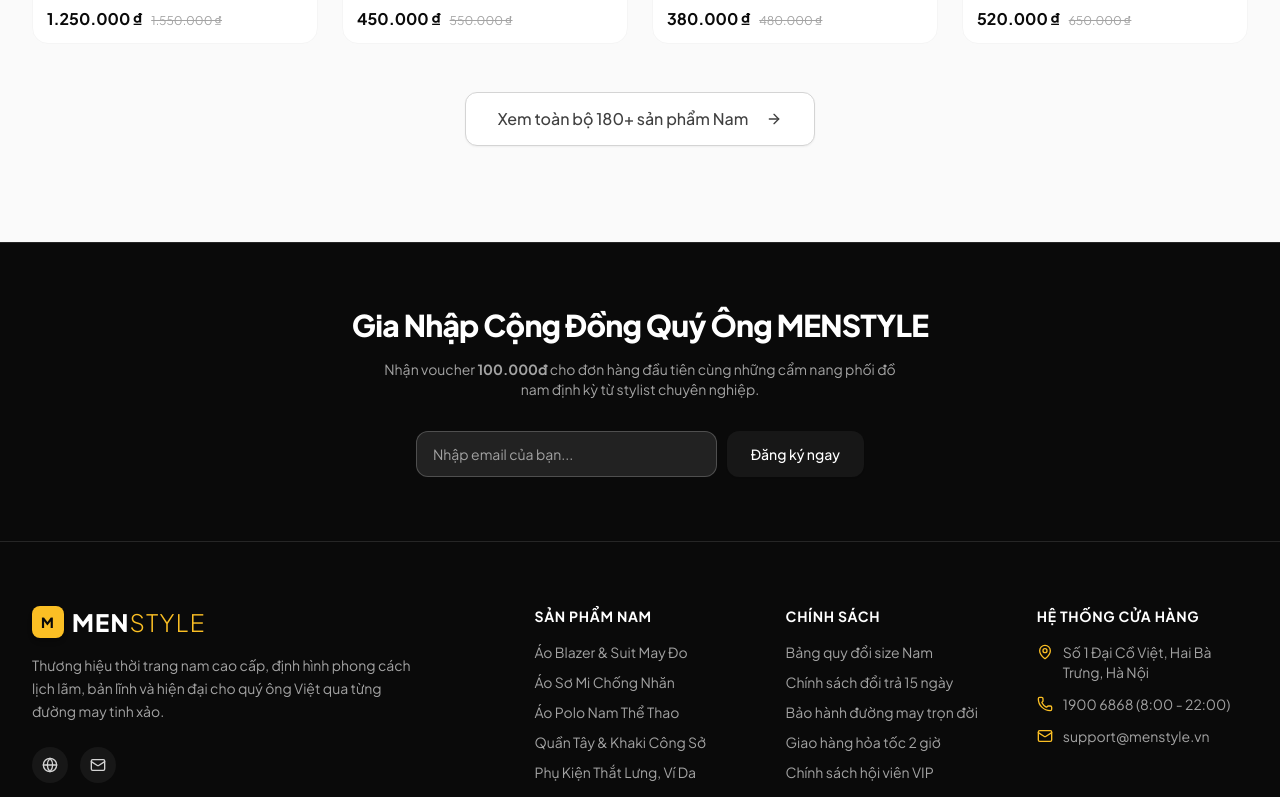
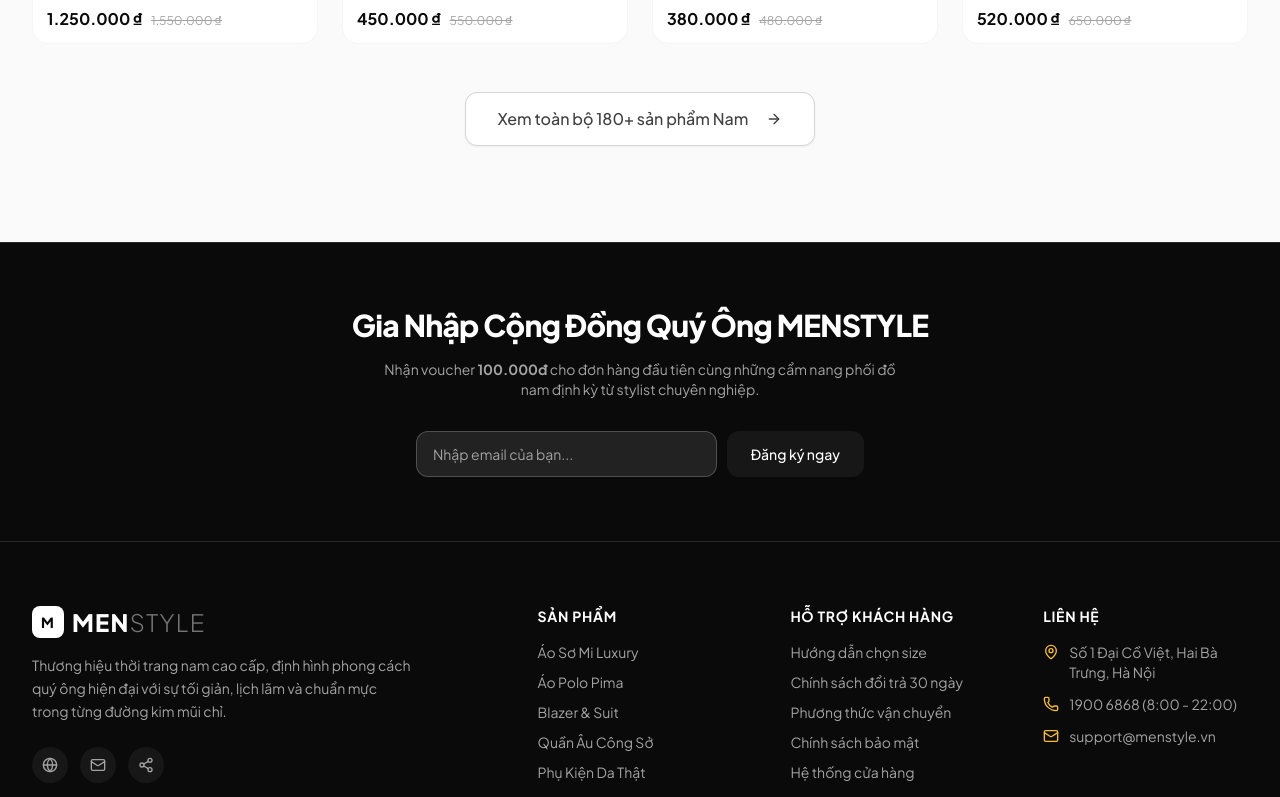
Before and after one commit to ngtrhung2808-bit/MENSTYLE, a React (Vite) app: page / in a window 1280 px wide. Shown: the part 2000-2797 px from the top of the page. Built offline with nearby package versions, Linux system fonts and the light colour scheme.

Commit message:
fix(ui): bo nut Admin tren Header khach hang, dua ve cong quan tri kin o Footer

```diff
--- a/src/App.jsx
+++ b/src/App.jsx
@@ -231,7 +231,10 @@
       </main>
 
       {/* 6. Footer */}
-      <Footer />
+      <Footer onNavigate={(tab) => {
+        setCurrentTab(tab);
+        window.scrollTo({ top: 0, behavior: 'smooth' });
+      }} />
 
       {/* 7. Modal Chi Tiết Sản Phẩm (PDP) */}
       <ProductDetailModal
--- a/src/components/layout/Footer.jsx
+++ b/src/components/layout/Footer.jsx
@@ -1,60 +1,62 @@
 import React from 'react';
-import { Mail, Phone, MapPin, Globe } from 'lucide-react';
+import { Mail, Phone, MapPin, Globe, Share2 } from 'lucide-react';
 
-export const Footer = () => {
+export const Footer = ({ onNavigate }) => {
   return (
-    <footer className="bg-neutral-950 text-neutral-300 pt-16 pb-12 border-t border-neutral-800">
-      <div className="max-w-7xl mx-auto px-4 sm:px-6 lg:px-8">
-        <div className="grid grid-cols-1 md:grid-cols-2 lg:grid-cols-5 gap-10 pb-12 border-b border-neutral-800">
-
-          {/* Cột 1: Thông tin thương hiệu MENSTYLE */}
+    <footer className="bg-neutral-950 text-white border-t border-neutral-800">
+      <div className="max-w-7xl mx-auto px-4 sm:px-6 lg:px-8 py-12 sm:py-16">
+        <div className="grid grid-cols-1 md:grid-cols-2 lg:grid-cols-5 gap-8 lg:gap-12">
+          {/* Cột 1: Thông tin thương hiệu */}
           <div className="lg:col-span-2 space-y-4">
-            <a href="#" className="flex items-center gap-2 font-black text-2xl tracking-wider text-white">
-              <span className="w-8 h-8 rounded-lg bg-amber-400 text-neutral-950 flex items-center justify-center text-sm font-black shadow-md">
+            <div className="flex items-center gap-2 font-black text-2xl tracking-wider text-white">
+              <span className="w-8 h-8 rounded-lg bg-white text-neutral-950 flex items-center justify-center text-sm font-black shadow-sm">
                 M
               </span>
-              <span>MEN<span className="text-amber-400 font-light">STYLE</span></span>
-            </a>
-            <p className="text-sm text-neutral-400 max-w-sm leading-relaxed">
-              Thương hiệu thời trang nam cao cấp, định hình phong cách lịch lãm, bản lĩnh và hiện đại cho quý ông Việt qua từng đường may tinh xảo.
+              <span>MEN<span className="text-neutral-500 font-light">STYLE</span></span>
+            </div>
+            <p className="text-neutral-400 text-sm max-w-sm leading-relaxed">
+              Thương hiệu thời trang nam cao cấp, định hình phong cách quý ông hiện đại với sự tối giản, lịch lãm và chuẩn mực trong từng đường kim mũi chỉ.
             </p>
             <div className="flex items-center gap-3 pt-2">
-              <a href="#" className="w-9 h-9 rounded-full bg-neutral-900 hover:bg-neutral-800 flex items-center justify-center text-neutral-300 hover:text-white transition">
+              <a href="#" className="w-9 h-9 rounded-full bg-neutral-900 flex items-center justify-center hover:bg-neutral-800 text-neutral-400 hover:text-white transition">
                 <Globe className="w-4 h-4" />
               </a>
-              <a href="#" className="w-9 h-9 rounded-full bg-neutral-900 hover:bg-neutral-800 flex items-center justify-center text-neutral-300 hover:text-white transition">
+              <a href="#" className="w-9 h-9 rounded-full bg-neutral-900 flex items-center justify-center hover:bg-neutral-800 text-neutral-400 hover:text-white transition">
                 <Mail className="w-4 h-4" />
+              </a>
+              <a href="#" className="w-9 h-9 rounded-full bg-neutral-900 flex items-center justify-center hover:bg-neutral-800 text-neutral-400 hover:text-white transition">
+                <Share2 className="w-4 h-4" />
               </a>
             </div>
           </div>
 
-          {/* Cột 2: Danh mục nam */}
+          {/* Cột 2: Bộ sưu tập */}
           <div>
-            <h4 className="text-white text-sm font-bold uppercase tracking-wider mb-4">Sản Phẩm Nam</h4>
+            <h4 className="font-bold text-sm tracking-wider uppercase text-white mb-4">Sản Phẩm</h4>
             <ul className="space-y-2.5 text-sm text-neutral-400">
-              <li><a href="#" className="hover:text-white transition">Áo Blazer & Suit May Đo</a></li>
-              <li><a href="#" className="hover:text-white transition">Áo Sơ Mi Chống Nhăn</a></li>
-              <li><a href="#" className="hover:text-white transition">Áo Polo Nam Thể Thao</a></li>
-              <li><a href="#" className="hover:text-white transition">Quần Tây & Khaki Công Sở</a></li>
-              <li><a href="#" className="hover:text-white transition">Phụ Kiện Thắt Lưng, Ví Da</a></li>
+              <li><a href="#" className="hover:text-white transition">Áo Sơ Mi Luxury</a></li>
+              <li><a href="#" className="hover:text-white transition">Áo Polo Pima</a></li>
+              <li><a href="#" className="hover:text-white transition">Blazer & Suit</a></li>
+              <li><a href="#" className="hover:text-white transition">Quần Âu Công Sở</a></li>
+              <li><a href="#" className="hover:text-white transition">Phụ Kiện Da Thật</a></li>
             </ul>
           </div>
 
-          {/* Cột 3: Hỗ trợ khách hàng */}
+          {/* Cột 3: Trợ giúp */}
           <div>
-            <h4 className="text-white text-sm font-bold uppercase tracking-wider mb-4">Chính Sách</h4>
+            <h4 className="font-bold text-sm tracking-wider uppercase text-white mb-4">Hỗ Trợ Khách Hàng</h4>
             <ul className="space-y-2.5 text-sm text-neutral-400">
-              <li><a href="#" className="hover:text-white transition">Bảng quy đổi size Nam</a></li>
-              <li><a href="#" className="hover:text-white transition">Chính sách đổi trả 15 ngày</a></li>
-              <li><a href="#" className="hover:text-white transition">Bảo hành đường may trọn đời</a></li>
-              <li><a href="#" className="hover:text-white transition">Giao hàng hỏa tốc 2 giờ</a></li>
-              <li><a href="#" className="hover:text-white transition">Chính sách hội viên VIP</a></li>
+              <li><a href="#" className="hover:text-white transition">Hướng dẫn chọn size</a></li>
+              <li><a href="#" className="hover:text-white transition">Chính sách đổi trả 30 ngày</a></li>
+              <li><a href="#" className="hover:text-white transition">Phương thức vận chuyển</a></li>
+              <li><a href="#" className="hover:text-white transition">Chính sách bảo mật</a></li>
+              <li><a href="#" className="hover:text-white transition">Hệ thống cửa hàng</a></li>
             </ul>
           </div>
 
           {/* Cột 4: Liên hệ */}
           <div>
-            <h4 className="text-white text-sm font-bold uppercase tracking-wider mb-4">Hệ Thống Cửa Hàng</h4>
+            <h4 className="font-bold text-sm tracking-wider uppercase text-white mb-4">Liên Hệ</h4>
             <div className="space-y-3 text-sm text-neutral-400">
               <div className="flex items-start gap-2.5">
                 <MapPin className="w-4 h-4 text-amber-400 shrink-0 mt-0.5" />
@@ -75,9 +77,16 @@
         {/* Bản quyền */}
         <div className="pt-8 flex flex-col sm:flex-row items-center justify-between text-xs text-neutral-500 gap-4">
           <p>© 2026 MENSTYLE - Thương hiệu thời trang nam cao cấp.</p>
-          <div className="flex gap-6">
+          <div className="flex items-center gap-6">
             <a href="#" className="hover:text-neutral-400">Điều khoản dịch vụ</a>
             <a href="#" className="hover:text-neutral-400">Chính sách bảo mật</a>
+            {/* Link Admin tinh tế dành riêng cho nội bộ quản lý */}
+            <button
+              onClick={() => onNavigate && onNavigate('admin')}
+              className="text-neutral-600 hover:text-amber-500 transition text-[11px]"
+            >
+              Cổng Quản Trị
+            </button>
           </div>
         </div>
       </div>
--- a/src/components/layout/Header.jsx
+++ b/src/components/layout/Header.jsx
@@ -84,15 +84,6 @@
 
           {/* Cụm Phải: Action Icons */}
           <div className="flex items-center gap-1 sm:gap-2">
-            {/* Nút vào Admin Portal */}
-            <button
-              onClick={() => onNavigate && onNavigate('admin')}
-              className="text-[11px] font-black bg-neutral-900 text-amber-400 hover:bg-neutral-800 px-2.5 py-1.5 rounded-lg border border-neutral-700 transition flex items-center gap-1 shadow-xs"
-              title="Vào Trang Quản Trị Admin"
-            >
-              <span>Admin</span>
-            </button>
-
             <Button variant="ghost" size="icon" aria-label="Yêu thích" className="hidden sm:inline-flex relative p-2">
               <Heart className="w-5 h-5 text-neutral-700" />
               <span className="absolute top-1 right-1 w-2 h-2 rounded-full bg-rose-500 ring-2 ring-white"></span>
```
